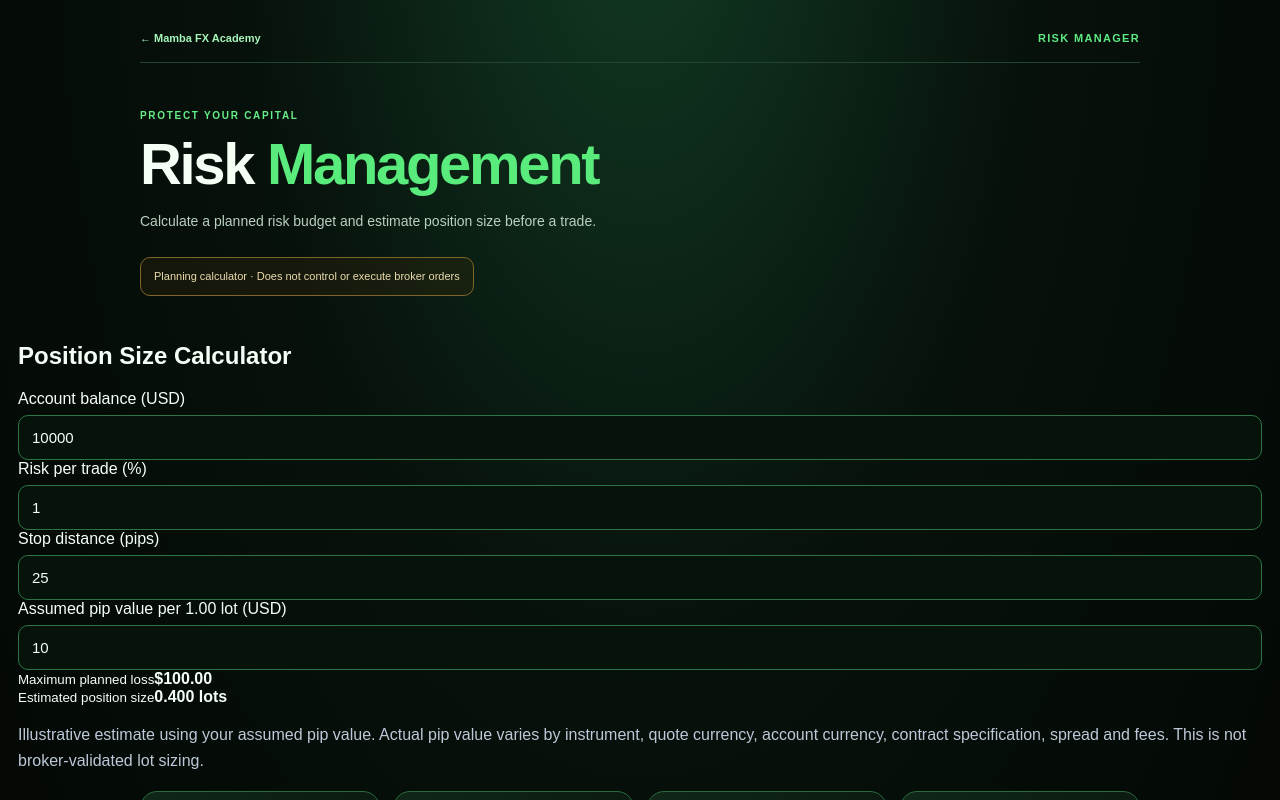
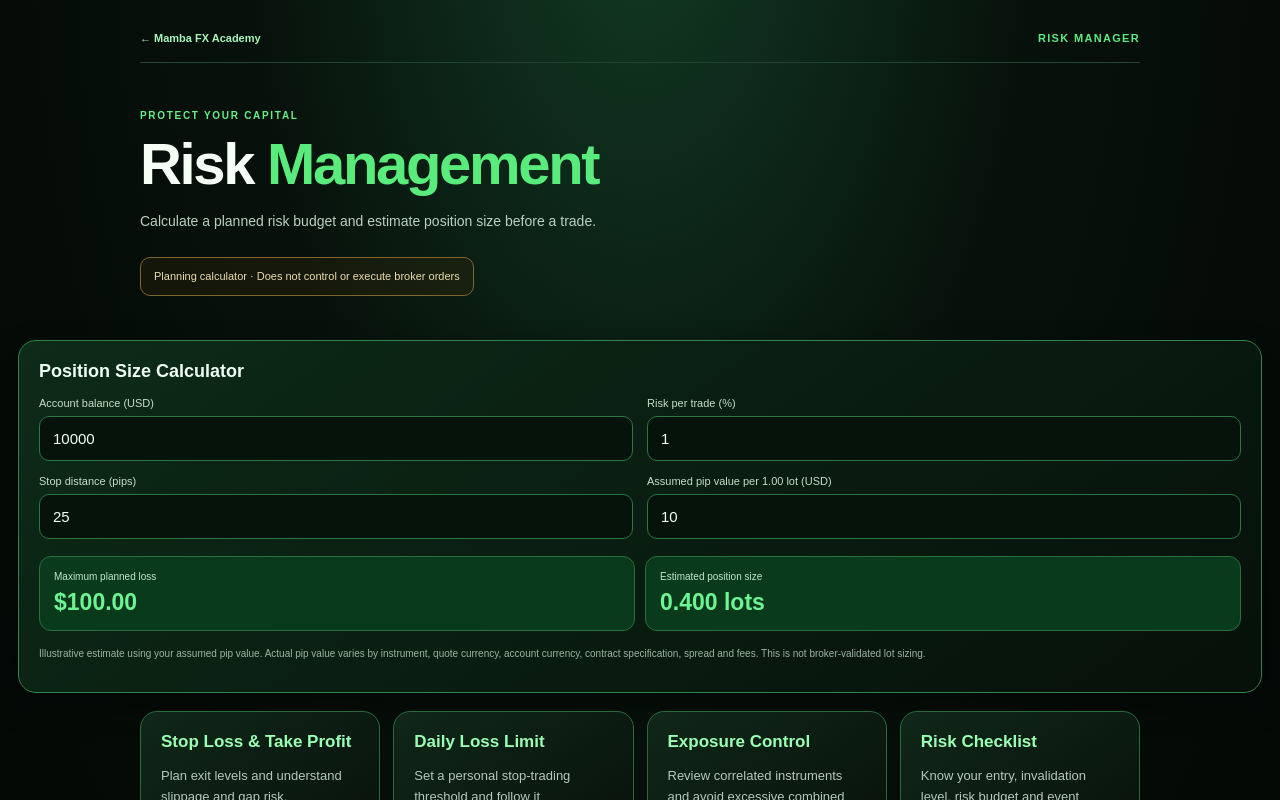
Before and after one commit to goodcyadesuyi-droid/Goodcy-website, a Next.js app in the folder authkit-app/: page /risk-management in a window 1280 px wide. Shown: the top 800 px of the page. Built offline with nearby package versions, Linux system fonts and the light colour scheme; what @workos-inc/authkit-nextjs would draw is missing.

Commit message:
Style Mamba FX risk calculator components

```diff
--- a/authkit-app/app/globals.css
+++ b/authkit-app/app/globals.css
@@ -294,3 +294,9 @@
 .mfx-home-bottom a{flex:1;min-width:0;display:flex;flex-direction:column;align-items:center;gap:3px;text-decoration:none;color:#aebcb2;font-size:9px;font-weight:700;white-space:nowrap}.mfx-home-bottom a span{font-size:22px;line-height:25px}.mfx-home-bottom a.selected{color:#5bf180}.mfx-home-bottom a.create span{width:43px;height:38px;border-radius:12px;display:grid;place-items:center;background:linear-gradient(140deg,#a7ffba,#24d65b);color:#04150a;font-size:30px;box-shadow:0 0 16px #30e76b66}
 .mfx-home-footer{text-align:center;padding:20px 0;color:#708476;font-size:8px}
 @media(max-width:420px){.mfx-home{padding-left:10px;padding-right:10px}.mfx-home-brand img{width:46px;height:46px}.mfx-home-brand b{font-size:15px}.mfx-home-brand strong{font-size:16px}.mfx-home-tool{padding:10px 8px;gap:7px;min-height:82px}.mfx-home-tool-icon{width:37px;height:37px;font-size:23px}.mfx-home-tool-copy b{font-size:11px}.mfx-home-tool-copy small{font-size:8px}.mfx-snake-banner{padding-left:37%;min-height:158px}.mfx-banner-copy h1{font-size:25px}.mfx-home-bottom a{font-size:8px}}
+
+.mfx-risk-calculator{margin:18px 0;padding:20px;border:1px solid #31844b;border-radius:18px;background:linear-gradient(145deg,#0d2b18,#061009);box-shadow:0 12px 30px #0007}
+.mfx-risk-calculator h2{font-size:18px;margin:0 0 15px;color:#effff2}.mfx-risk-fields{display:grid;grid-template-columns:1fr 1fr;gap:14px}.mfx-risk-fields label{font-size:11px;color:#c4dec9}
+.mfx-risk-result{display:grid;grid-template-columns:1fr 1fr;gap:10px;margin-top:17px}.mfx-risk-result>div{padding:14px;border-radius:12px;background:#0a3a1c;border:1px solid #286f3d}.mfx-risk-result small,.mfx-risk-result strong{display:block}.mfx-risk-result small{font-size:10px;color:#c2e8ca}.mfx-risk-result strong{font-size:23px;color:#6df493;margin-top:7px}
+.mfx-risk-note{font-size:10px!important;color:#9bb5a1!important;line-height:1.6!important;margin-top:15px}
+@media(max-width:500px){.mfx-risk-fields{grid-template-columns:1fr}.mfx-risk-result strong{font-size:19px}}
```
